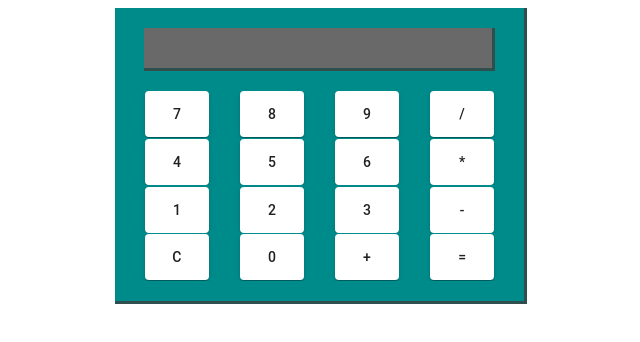
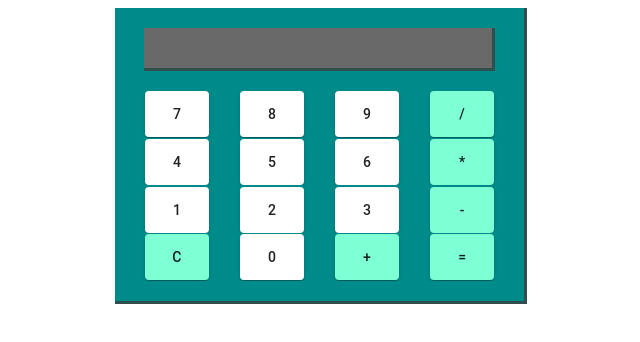
Before and after one commit to maijuriina/front-end, an Angular app: page /calculator in a window 1280 px wide. Shown: the top 342 px of the page, without its empty margins (319-959 px from the left). Built offline with nearby package versions, Linux system fonts and the light colour scheme.

Commit message:
Operand check now works.

```diff
--- a/src/app/calculator/calculator.component.css
+++ b/src/app/calculator/calculator.component.css
@@ -10,6 +10,11 @@
 
 .calcBtn {
   padding: 5px;
+}
+
+.operatBtn {
+  padding: 5px;
+  background-color: aquamarine;
 }
 
 .calcScreen {
--- a/src/app/calculator/calculator.component.html
+++ b/src/app/calculator/calculator.component.html
@@ -3,7 +3,8 @@
   <div class="gridContainer">
     <mat-grid-list cols="4" rowHeight="2:1">
       <mat-grid-tile *ngFor="let button of buttons">
-        <button class="calcBtn" mat-raised-button (click)="pressKey(button)">{{button}}</button>
+        <button *ngIf="button === '/' || button === '+' || button === '*' || button === '-' || button === '=' || button === 'C'" class="operatBtn" mat-raised-button (click)="pressKey(button)">{{button}}</button>
+        <button *ngIf="button !== '/' && button !== '+' && button !== '*' && button !== '-' && button !== '=' && button !== 'C'" class="calcBtn" mat-raised-button (click)="pressKey(button)">{{button}}</button>
       </mat-grid-tile>
     </mat-grid-list>
   </div>
--- a/src/app/calculator/calculator.component.ts
+++ b/src/app/calculator/calculator.component.ts
@@ -10,7 +10,15 @@ import {$} from 'protractor';
 export class CalculatorComponent implements OnInit {
 
   buttons: string[] = ['7', '8', '9', '/', '4', '5', '6', '*', '1', '2', '3', '-', 'C', '0', '+', '='];
-  calculation: string;
+  calculation: any;
+  private value: any;
+
+  /*operandCheck(button) {
+    if (button === this.calculation.endsWith('-', this.calculation.length)) {
+      this.calculation = this.calculation.length - ;
+      console.log(this.calculation);
+    }
+  }*/
 
   pressKey(inputValue: string) {
     if (inputValue === 'C') {
@@ -18,9 +26,14 @@ export class CalculatorComponent implements OnInit {
     } else if (inputValue === '=') {
       // tslint:disable-next-line:no-eval
       this.calculation = eval(this.calculation);
+    } else if (inputValue === '/' || inputValue === '*' || inputValue === '+' || inputValue === '-') {
+      if (this.calculation.endsWith('/') || this.calculation.endsWith('*') ||
+        this.calculation.endsWith('+') || this.calculation.endsWith('-')) {
+      } else {
+        this.calculation += inputValue;
+      }
     } else {
-      this.calculation = this.calculation + inputValue;
-      console.log(this.calculation);
+      this.calculation += inputValue;
     }
   }
 
```
